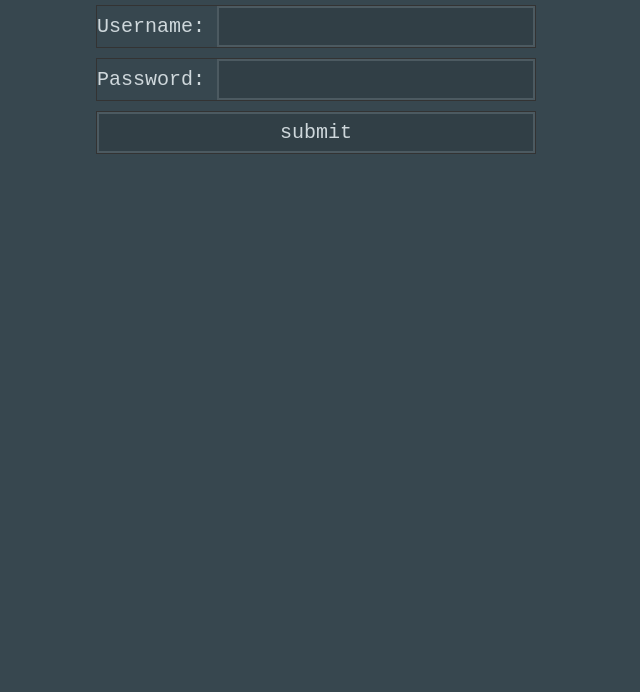
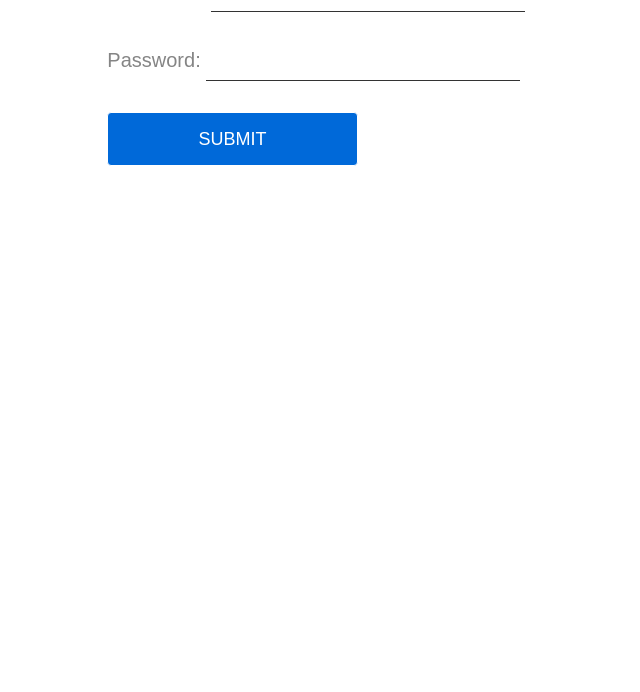
Before and after one commit to glauciodaniel/passport, a website: page views/login.html in a window 1280 px wide. Shown: the part 108-800 px from the top of the page, without its empty margins (324-964 px from the left). Drawn offline with Linux system fonts and the light colour scheme.

Commit message:
Passport JS com MVC

```diff
--- a/controllers/useDetailsController.js
+++ b/controllers/useDetailsController.js
@@ -1,5 +1,6 @@
 const passport = require('passport');
 
+const path = require("path")
 class UserDetailsController {
 
     formLogin (req, res, next) {
@@ -51,7 +52,7 @@ class UserDetailsController {
 
     logout (req, res) {
         req.logout()
-        return res.redirect('/')
+        return res.redirect('/login')
     }
 }
 
--- a/index.js
+++ b/index.js
@@ -4,7 +4,7 @@ const  UserDetails = require("./models/userDetails");
 const passport = require('passport');
 
 //permitindo utilizar arquivos estáticos HTML
-app.use(express.static(__dirname + "/html"));
+app.use(express.static(__dirname + "/views"));
 
 const bodyParser = require('body-parser');
 const expressSession = require('express-session')({
--- a/routes/uderDetails-routes.js
+++ b/routes/uderDetails-routes.js
@@ -1,6 +1,5 @@
 const express = require("express");
 const router = express.Router();
-const path = require("path")
 const connectEnsureLogin = require('connect-ensure-login');
 const UserDetailsController = require("../controllers/useDetailsController");
 
--- a/views/css/style.css
+++ b/views/css/style.css
@@ -2,38 +2,49 @@ body {
     display: flex;
     align-items: center;
     justify-content: center;
-    background: #37474F;
-    font-family: monospace;
-    color: #cfd8dc;
+    font-family: arial;
+    color: #858585;
     justify-content: center;
     font-size: 20px;
 }
-div { border: solid 1px #333;}
 .message-box {
     text-align: center;
 }
 
 a {
-    color: azure;
+    color: rgb(158, 158, 158);
 }
 
 .field {
     margin: 10px;
 }
 
-input {
+input[type='text'],
+input[type='password']
+ {
     font-family: monospace;
     font-size: 20px;
     border: none;
-    background: #1c232636;
-    color: #CFD8DC;
+    background: none;
+    border-bottom: solid 0.5px #333;
+    color: #333;
+    outline: 0;
     padding: 7px;
-    border: #4c5a61 solid 2px;
+    margin-bottom: 5%;
     width: 300px;
 }
 
 .submit-btn {
-    width: 100%;
+    width: 60%;
+    line-height: 50px;
+
+    font-size: 0.9em;
+    text-transform: uppercase;
+    background: #0069d9;
+    border-color: #0062cc;
+    border-radius: .25rem;
+    border: solid 0.5px;
+    color: #fff;
 }
 
 .title {
--- a/views/login.html
+++ b/views/login.html
@@ -10,7 +10,7 @@
     <form action="/login" method="POST">
 
         <div class="title">
-            <h3>Login</h3>
+            <h3>Authentication with PassportJS</h3>
         </div>
         <div class="field"><label for="username">Username:</label>
             <input type="text" name="username">
@@ -19,7 +19,7 @@
             <input type="password" name="password">
         </div>
         <div class="field">
-            <input type="submit" value="submit" class="submit-btn">
+            <button type="submit" class="submit-btn">Submit</button>
         </div>
         <label id="error-message"></label>
     </form>
```
